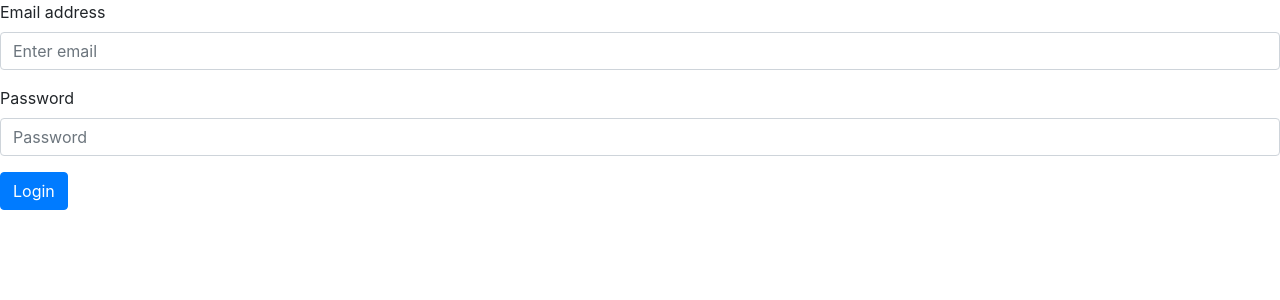
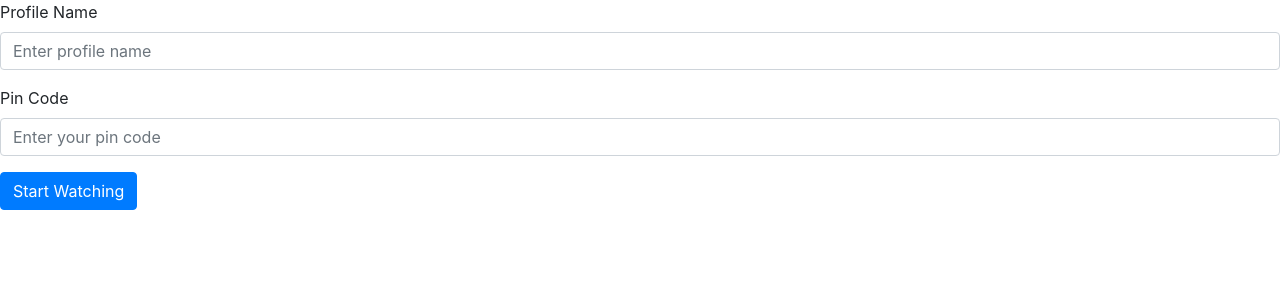
Before and after one commit to yomnaosamaAlsharqawy/netflix_react, a React (Create React App) app: page / in a window 1280 px wide. Shown: the top 300 px of the page. Built offline with nearby package versions, Linux system fonts and the light colour scheme; a web font is replaced by a local one.

Commit message:
added profile login

```diff
--- /dev/null
+++ b/src/api/profile.js
@@ -0,0 +1,19 @@
+const profile_id = 11
+const APIURL = `http://localhost:8000/api/accounts/profiles/${profile_id}/`
+
+const profileApi = {
+    login: async function (profile){
+        const requestOptions = {
+            method: "POST",
+            headers: {
+                "Content-Type": "application/json"
+            },
+            body: JSON.stringify(profile)
+        };
+        const res = await fetch(APIURL+"login/", requestOptions);
+        const data = await res.json();
+        return data;
+    }
+}
+
+export default profileApi;
--- /dev/null
+++ b/src/components/forms/ProfileLoginForm.js
@@ -0,0 +1,51 @@
+import { useState } from "react";
+import { useInput } from "../../hooks/useInput";
+import {Form, Button} from 'react-bootstrap';
+import profileApi from "../../api/profile";
+
+function ProfileLoginForm() {
+    const [nameProps, resetName] = useInput("");
+    const [nameError, setNameError] = useState(null);
+    const [pincodeProps, resetPincode] = useInput("");
+
+    const handleSubmit = async (e) => {
+      e.preventDefault();
+
+      const profileData = {
+        name: nameProps.value,
+        pin_code: pincodeProps.value,
+      };
+
+      const response = await profileApi.login(profileData);
+
+      if (response.success) {
+        console.log(response.message)
+      } else {
+        console.log(response.message)
+        setNameError("Name/Pin Code us not correct!");
+      }
+    };
+
+    return (
+        <Form>
+          {nameError &&
+            <p className="text-danger small">
+              {nameError}
+            </p>}
+          <Form.Group controlId="formBasicEmail">
+            <Form.Label>Profile Name</Form.Label>
+            <Form.Control type="email" placeholder="Enter profile name"  {...nameProps} />
+          </Form.Group>
+
+          <Form.Group controlId="formBasicPassword">
+            <Form.Label>Pin Code</Form.Label>
+            <Form.Control type="password" placeholder="Enter your pin code" {...pincodeProps} />
+          </Form.Group>
+          <Button variant="primary" type="submit" onClick={handleSubmit} >
+            Start Watching
+          </Button>
+        </Form>
+      );
+}
+
+export default ProfileLoginForm;
--- a/src/index.js
+++ b/src/index.js
@@ -1,11 +1,13 @@
 import ReactDOM from 'react-dom';
 import App from './App';
 import LoginForm from './components/forms/LoginForm';
+import ProfileLoginForm from './components/forms/ProfileLoginForm';
 import 'bootstrap/dist/css/bootstrap.min.css';
 
 
 ReactDOM.render(
     // <App />
-    <LoginForm />
+    // <LoginForm />
+    <ProfileLoginForm />
 ,document.getElementById('root')
 );
```
